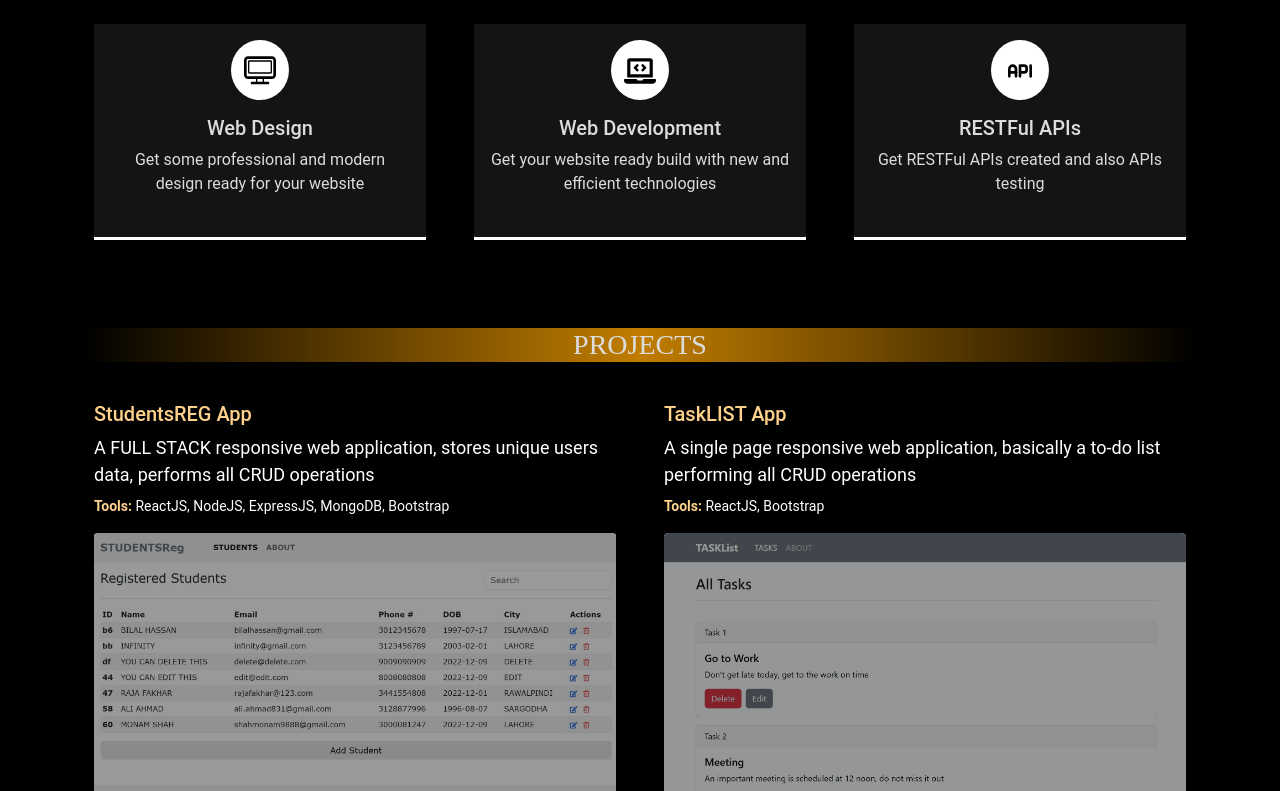
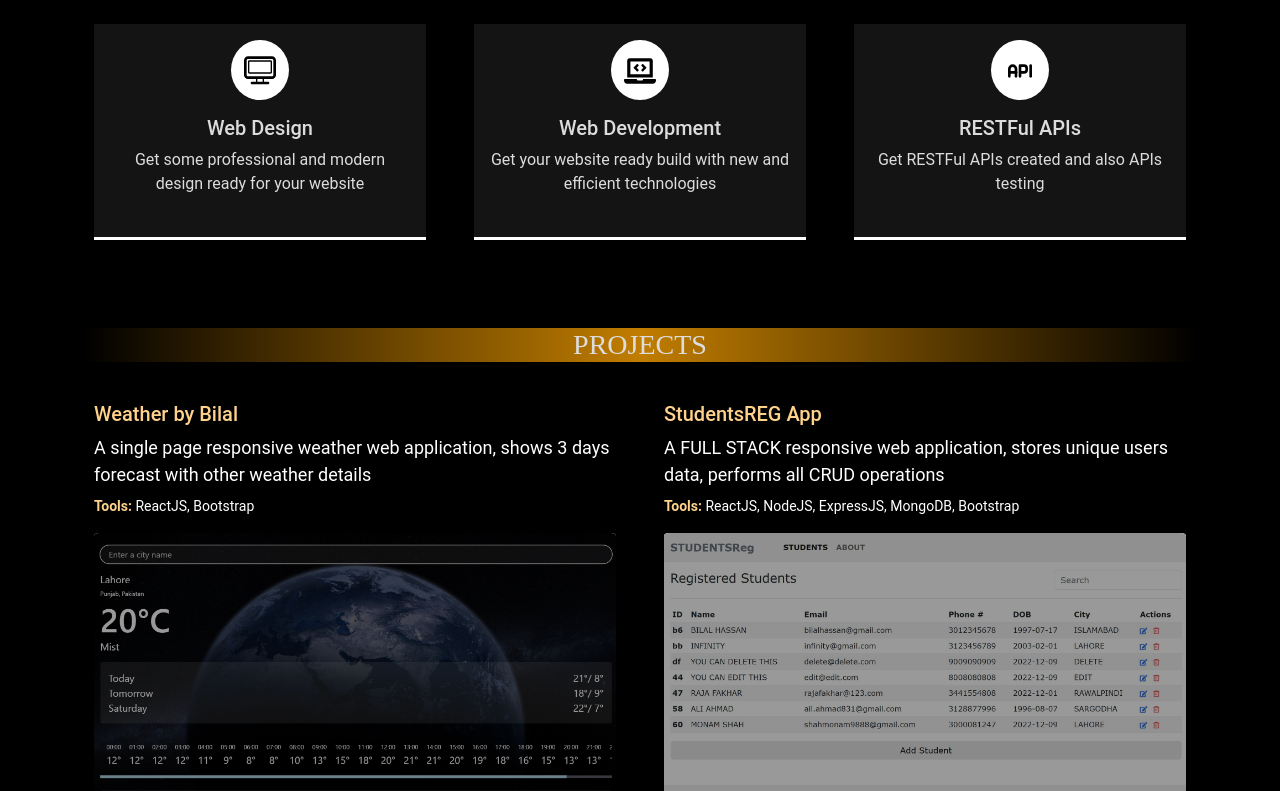
Before and after one commit to Bilalshah110/my-portfolio, a React (Create React App) app: page / in a window 1280 px wide. Shown: the part 2000-2791 px from the top of the page. Built offline with nearby package versions, Linux system fonts and the light colour scheme.

Commit message:
added new project

```diff
--- a/src/components/MyProjects.js
+++ b/src/components/MyProjects.js
@@ -4,6 +4,15 @@ import Project from "./Project";
 
 function MyProjects() {
   const allProjects = [
+    {
+      name: "Weather by Bilal",
+      description:
+        "A single page responsive weather web application, shows 3 days forecast with other weather details",
+      image: "images/weatherByBilal.jpg",
+      tools: "ReactJS, Bootstrap",
+      projectUrl: "https://weatherbybilal.netlify.app/",
+      srcUrl: "https://github.com/Bilalshah110/my-weather-app",
+    },
     {
       name: "StudentsREG App",
       description:
```
Also changed, not shown: public/images/weatherByBilal.jpg (added).
